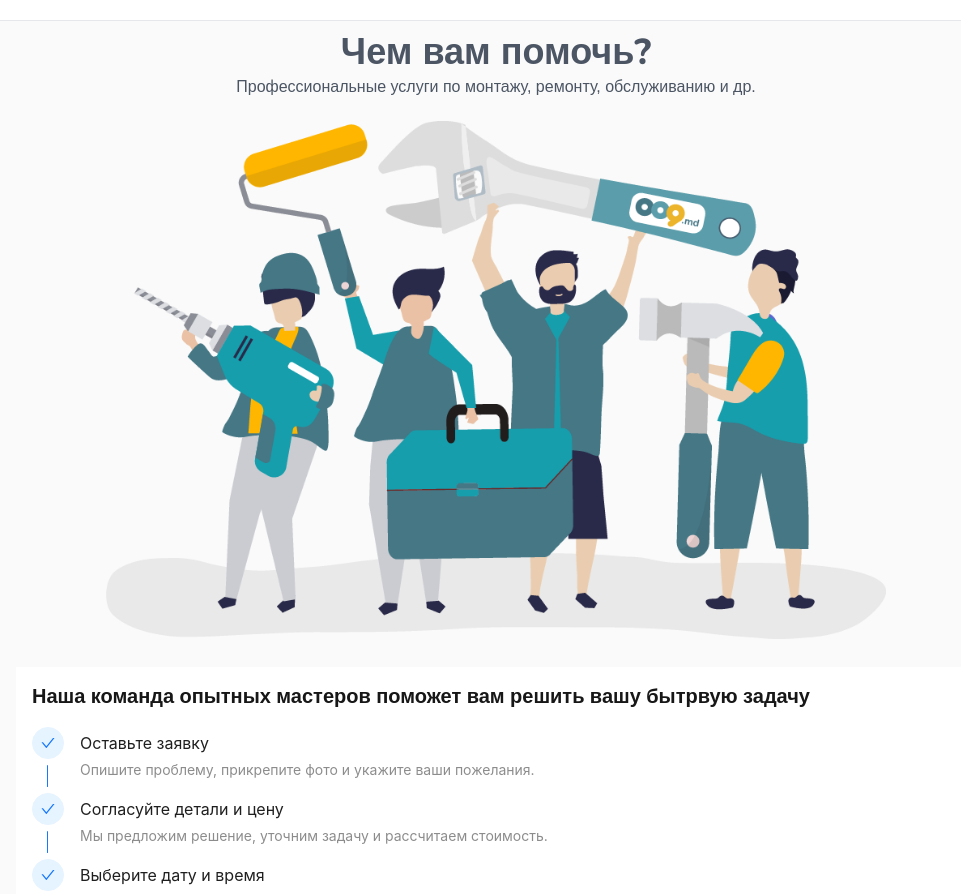
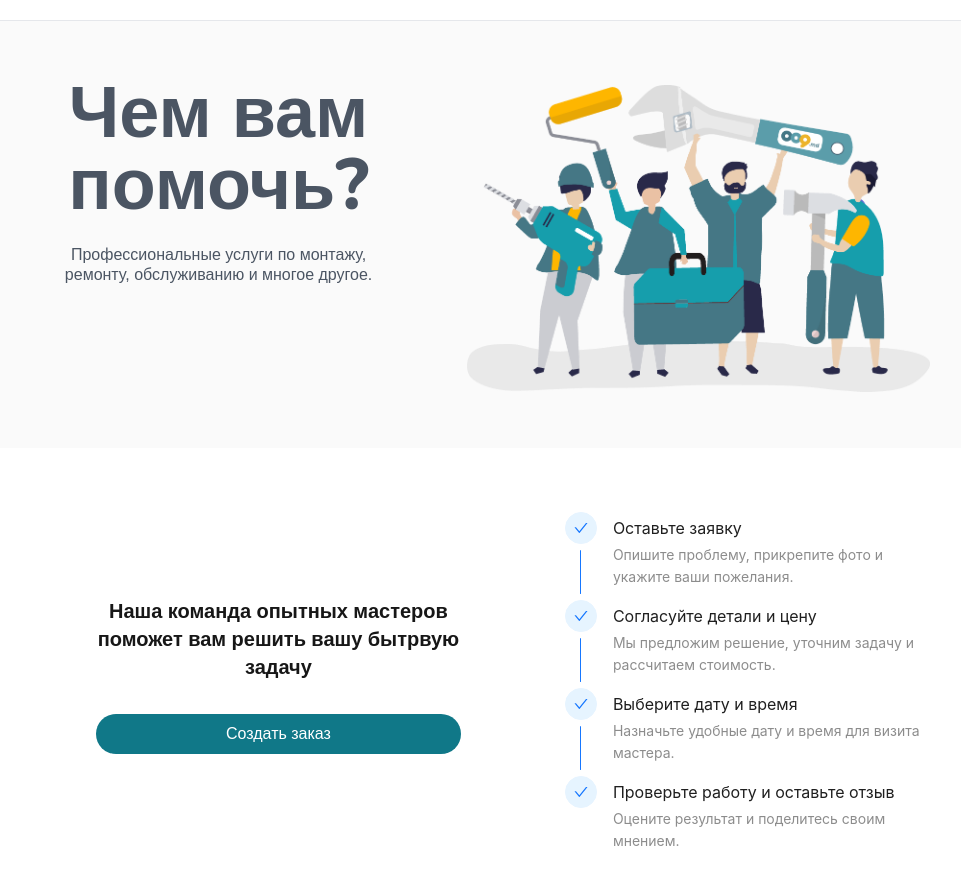
Before and after one commit to broccolipro/task-app, a Next.js app: page / in a window 1280 px wide. Shown: the part 60-954 px from the top of the page, without its empty margins (144-1105 px from the left). Built offline with nearby package versions, Linux system fonts and the light colour scheme; what @ant-design/nextjs-registry would draw is missing.

Commit message:
some reformation (before shadcn)

```diff
--- a/src/app/[home-components]/Reviews.tsx
+++ b/src/app/[home-components]/Reviews.tsx
@@ -11,7 +11,7 @@ const reviews = [
         date: 'May 15, 2024',
         text: 'Absolutely amazing product! It exceeded all my expectations and solved my problem perfectly.',
         avatar: '/api/placeholder/50/50',
-        photos: ['/api/placeholder/100/100', '/api/placeholder/100/100', '/api/placeholder/100/100', '/api/placeholder/100/100']
+        photos: ['/placeholder-image.jpg', '/placeholder-image.jpg', '/placeholder-image.jpg', '/placeholder-image.jpg']
     },
     {
         id: 2,
@@ -20,7 +20,7 @@ const reviews = [
         date: 'April 22, 2024',
         text: 'Great value for money. The quality is top-notch and the customer service was exceptional.',
         avatar: '/api/placeholder/50/50',
-        photos: ['/api/placeholder/100/100', '/api/placeholder/100/100', '/api/placeholder/100/100', '/api/placeholder/100/100']
+        photos: ['/placeholder-image.jpg', '/placeholder-image.jpg', '/placeholder-image.jpg', '/placeholder-image.jpg']
     },
     {
         id: 3,
@@ -29,7 +29,7 @@ const reviews = [
         date: 'June 1, 2024',
         text: 'I was skeptical at first, but this product has completely transformed my daily routine.',
         avatar: '/api/placeholder/50/50',
-        photos: ['/api/placeholder/100/100', '/api/placeholder/100/100', '/api/placeholder/100/100', '/api/placeholder/100/100']
+        photos: ['/placeholder-image.jpg', '/placeholder-image.jpg', '/placeholder-image.jpg', '/placeholder-image.jpg']
     },
     {
         id: 4,
@@ -38,7 +38,7 @@ const reviews = [
         date: 'March 10, 2024',
         text: 'Solid performance and great design. Would definitely recommend to anyone looking for a reliable solution.',
         avatar: '/api/placeholder/50/50',
-        photos: ['/api/placeholder/100/100', '/api/placeholder/100/100', '/api/placeholder/100/100', '/api/placeholder/100/100']
+        photos: ['/placeholder-image.jpg', '/placeholder-image.jpg', '/placeholder-image.jpg', '/placeholder-image.jpg']
     },
     {
         id: 5,
@@ -47,7 +47,7 @@ const reviews = [
         date: 'May 5, 2024',
         text: 'Incredible product that delivers exactly what it promises. Couldn\'t be happier!',
         avatar: '/api/placeholder/50/50',
-        photos: ['/api/placeholder/100/100', '/api/placeholder/100/100', '/api/placeholder/100/100', '/api/placeholder/100/100']
+        photos: ['/placeholder-image.jpg', '/placeholder-image.jpg', '/placeholder-image.jpg', '/placeholder-image.jpg']
     }
 ];
 
--- /dev/null
+++ b/src/app/[home-components]/SolidButton.tsx
@@ -0,0 +1,13 @@
+import {Button} from "antd";
+
+
+export default function ({title, layout, icon}) {
+    return (
+        <button className={`
+                            w-full h-10 bg-tint flex justify-center items-center
+                            rounded-full text-white
+                            `}>
+            {title}
+        </button>
+    )
+}
--- a/src/app/[home-components]/Steps.tsx
+++ b/src/app/[home-components]/Steps.tsx
@@ -1,17 +1,10 @@
 import React from 'react';
 import {Steps} from 'antd';
+import SolidButton from "@/app/[home-components]/SolidButton";
 
 export default function Step() {
 
-    return (
-
-        <div className='p-4 bg-white'>
-            <h1 className='text-xl font-nunito font-bold mb-4' >Наша команда опытных мастеров поможет вам решить вашу бытрвую задачу</h1>
-            <Steps
-                direction="vertical"
-                size="default"
-                current={0}
-                items={[
+    const steps = [
         {
             title: 'Оставьте заявку',
             description: 'Опишите проблему, прикрепите фото и укажите ваши пожелания.',
@@ -32,8 +25,34 @@ export default function Step() {
             description: 'Оцените результат и поделитесь своим мнением.',
             status: "finish",
         },
-                ]}
+    ]
+
+    return (
+
+        <div className='p-5 lg:p-10 md:flex lg:space-x-16 md:justify-center'>
+            <div className='hidden md:block lg:p-5 md:my-auto md:space-y-8 '>
+                <div className='text-xl text-center font-nunito font-bold mb-8 max-w-[30rem]'>
+                    Наша команда опытных мастеров поможет вам решить вашу бытрвую задачу
+                </div>
+                <div className={'px-5'} >
+                    <SolidButton title={'Создать заказ'}/>
+                </div>
+            </div>
+            <div className='md:w-6/12 space-y-6'>
+                <div className='md:hidden text-xl md:text-center font-nunito font-bold mb-8 max-w-[30rem]'>
+                    Наша команда опытных мастеров поможет вам решить вашу бытрвую задачу
+                </div>
+                <Steps
+                    direction="vertical"
+                    size="default"
+                    current={0}
+                    items={steps}
                 />
+                <div className={'px-5 md:hidden'}>
+                    <SolidButton title={'Создать заказ'}/>
+                </div>
+            </div>
+
         </div>
 
 
--- /dev/null
+++ b/src/app/create-task/layout.tsx
@@ -0,0 +1,16 @@
+export const metadata = {
+  title: 'Next.js',
+  description: 'Generated by Next.js',
+}
+
+export default function RootLayout({
+  children,
+}: {
+  children: React.ReactNode
+}) {
+  return (
+    <html lang="en">
+      <body>{children}</body>
+    </html>
+  )
+}
--- a/src/app/layout.tsx
+++ b/src/app/layout.tsx
@@ -1,6 +1,6 @@
 import type {Metadata} from "next";
+import "./globals.css";
 import {Jura, Comfortaa, Nunito} from "next/font/google";
-import "./globals.css";
 import Footer from "@/app/[home-components]/Footer";
 import Header from "@/app/[home-components]/Header";
 import Drawer from "@/app/[home-components]/Drawer";
@@ -37,14 +37,13 @@ export default function RootLayout({children,}: Readonly<{ children: React.React
         >
         <RootProvider>
             <Drawer/>
-
-            <div className="min-h-screen flex flex-col">
-                <Header/>
-                <main className="flex-grow bg-tbg">
-                    <AntdRegistry>{children}</AntdRegistry>
-                </main>
-                <Footer/>
-            </div>
+            <Header/>
+            <main className="flex-grow bg-tbg">
+                <AntdRegistry>
+                    {children}
+                </AntdRegistry>
+            </main>
+            <Footer/>
 
         </RootProvider>
 
--- a/src/app/page.tsx
+++ b/src/app/page.tsx
@@ -6,42 +6,42 @@ import Steps from "@/app/[home-components]/Steps";
 import Discount from "@/app/[home-components]/Discount";
 import Reviews from "@/app/[home-components]/Reviews";
 
+
 export default function Home() {
 
+    const containerStyles = 'md:w-11/12 lg:w-9/12 m-auto'
+
     return (
-        <div className='lg:w-9/12 m-auto'>
-            <section className=' p-3 flex flex-col items-center'>
-                <p className='text-4xl break-words whitespace-normal text-center font-nunito font-[800] text-gray-600'>
-                    Чем вам помочь?</p>
-                <p className='text-center mt-1 text-2sm leading-5 text-gray-600'>
-                    Профессиональные услуги по монтажу, ремонту, обслуживанию и др.
-                </p>
-                <span className='my-4 mt-6'>
-                    <img src="/main-image2.png" alt="" className='w-10/12 aspect-auto mx-auto'/>
-               </span>
-            </section>
-            <section>
-                <Steps />
-            </section>
+        <>
+            <div className={`${containerStyles} py-10`}>
+                <div className='min-h-80 flex flex-col items-center lg:flex-row'>
+                    <div className='self-stretch lg:py-4 lg:space-y-6 ' >
+                        <h1 className='text-4xl md:text-5xl lg:text-6xl xl:text-7xl break-words whitespace-normal text-center font-nunito font-[800] text-gray-600'>
+                            Чем вам помочь?</h1>
+                        <div className='px-12' >
+                            <p className='text-center mt-1 text-2sm leading-5 text-gray-600'>
+                                Профессиональные услуги по монтажу, ремонту, обслуживанию и многое другое.
+                            </p>
+                        </div>
+                    </div>
+                    <span className='my-4 mt-6'>
+                        <img src="/main-image2.png" alt="People with tools" className='w-10/12 aspect-auto mx-auto'/>
+                    </span>
+                </div>
 
-            <section className={'bg-white'}>
-                <Next/>
-            </section>
+            </div>
 
-            <section className='mt-10'>
-                <CategoryList/>
-            </section>
-            <section className='px-4' >
-                <Discount />
-            </section>
-            <section className='my-5'>
-                <WhyWe/>
-            </section>
-            <section>
-                <Reviews />
-            </section>
+            <div className='bg-white'>
+                <div className={containerStyles}>
+                    <Steps/>
+                    <CategoryList/>
+                    <Discount/>
+                    <WhyWe/>
+                    <Reviews/>
+                </div>
+            </div>
+        </>
 
-        </div>
 
     );
 };
```
Also changed, not shown: public/placeholder-image.jpg (added). Lines whose indentation alone changed are shown as unchanged.
